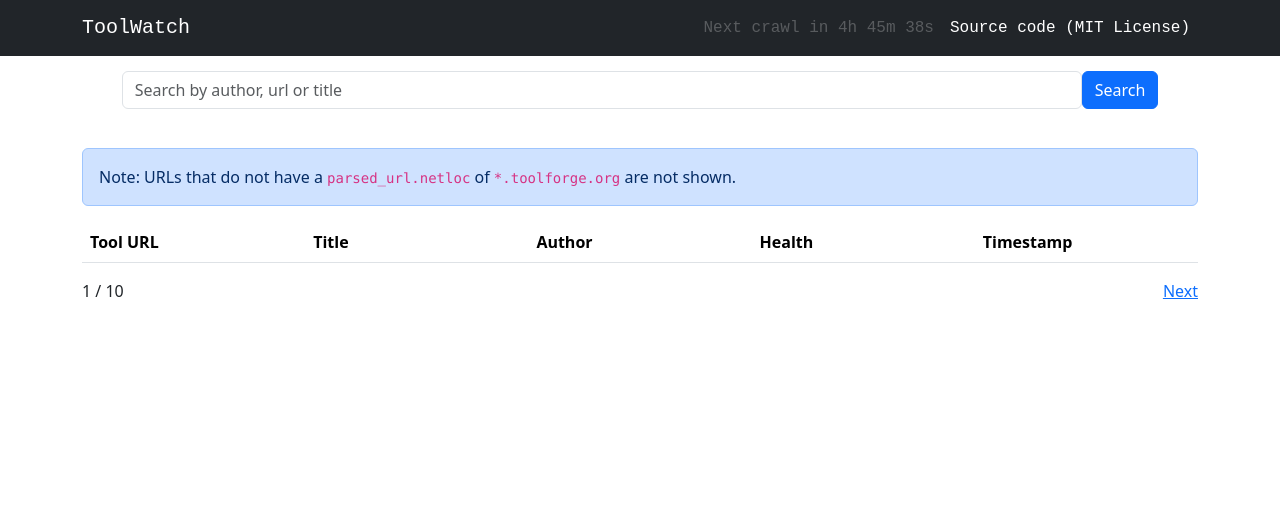
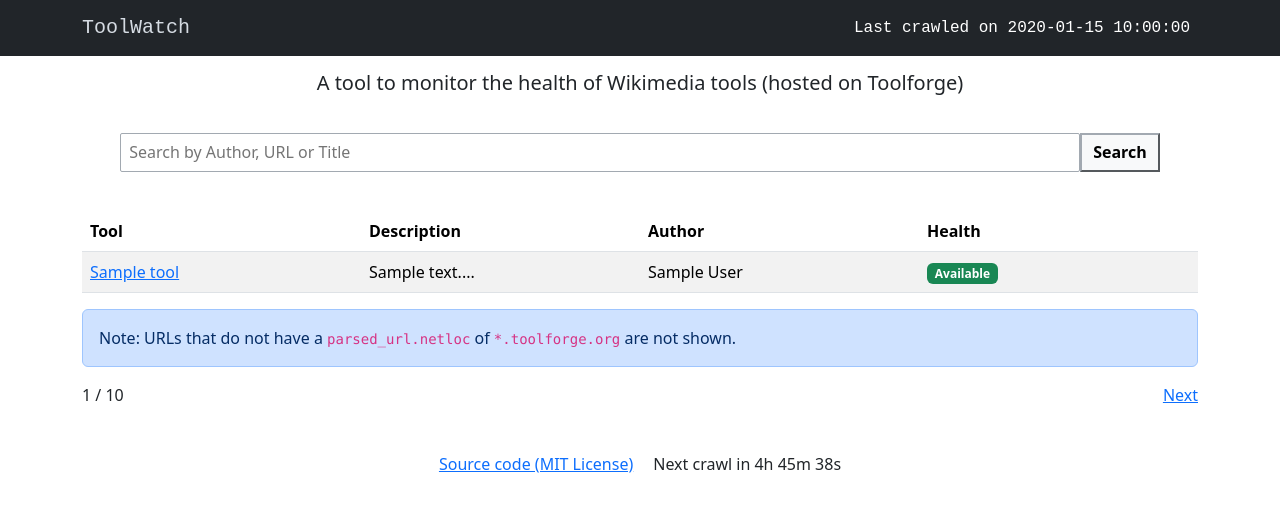
Before and after one commit to gopavasanth/ToolWatch, a Flask app: page / in a window 1280 px wide. Shown: the top 512 px of the page. Run offline with Flask 3, Linux system fonts and the light colour scheme; tables that the repository leaves empty hold one stand-in row (values such as "Sample post"); lists and menus that the app fills with data are empty; some libraries are stand-ins or nearby versions.

Commit message:
update ui

```diff
--- a/app.py
+++ b/app.py
@@ -6,13 +6,14 @@ from urllib.parse import urlparse
 
 app = Flask(__name__)
 app.config['SQLALCHEMY_DATABASE_URI'] = 'sqlite:///tools.db'
+page_limit = 25
 
 @app.route('/')
 def index():
     session = Session()
     curr_page = int(request.args.get("page",1))
     tools = session.query(Tool).all()
-    paginated_tools=tools[(curr_page-1)*50:curr_page*50]
+    paginated_tools=tools[(curr_page-1)*page_limit:curr_page*page_limit]
 
     was_crawled = []
     for tool in paginated_tools:
@@ -28,7 +29,6 @@ def fetch_and_store_data():
     response = requests.get(API_URL)
     data = response.json()
     session = Session()
-    page_limit = 50
     total_pages = len(data) // page_limit
     for page in range(1, total_pages + 1):
         start = (page - 1) * page_limit
--- /dev/null
+++ b/static/style.css
@@ -0,0 +1,57 @@
+.wiki-submit-btn{
+    background-color: #f8f9fa;
+    border-color: #a2a9b1;
+    padding: 0px 11px;
+}
+.wiki-submit-btn:hover{
+    background-color: white;
+}
+
+.wiki-search-input:not(:disabled) {
+    background-color: #ffffff;
+    color: #000000;
+    border-color: #a2a9b1;
+    transition-property: background-color,color,border-color,box-shadow;
+    transition-duration: 250ms;
+}
+.wiki-search-input:focus {
+    background-color: #ffffff;
+    color: #000000;
+    border-color: #a2a9b1;
+    box-shadow: 0 0 0 1px #a2a9b1 inset;
+    outline: 0;
+}
+.wiki-search-input {
+    box-sizing: border-box;
+    display: block;
+    width: 100%;
+    border-width: 1px;
+    border-style: solid;
+    border-radius: 2px;
+    padding: 8px;
+    box-shadow: inset 0 0 0 1px transparent;
+    font-family: inherit;
+    font-size: inherit;
+    line-height: 1.28571429em;
+}
+
+.tool-title{
+    color: #d5dbe2;
+}
+.tool-title:hover{
+    color: white;
+}
+.tool-description{
+    display: flex;
+    justify-content: center;
+    padding: 15px;
+}
+
+.tool-footer{
+    display: flex;
+    justify-content: center;
+    padding: 15px;
+}
+.tool-next-timer{
+    margin-left: 20px;
+}
--- a/templates/index.html
+++ b/templates/index.html
@@ -12,34 +12,6 @@
       href="https://tools-static.wmflabs.org/cdnjs/ajax/libs/bootstrap/5.3.1/css/bootstrap.min.css"
     />
   </head>
-  <body>
-    <nav
-      class="flex navbar navbar-expand-lg navbar-dark bg-dark"
-      style="width: 100%"
-    >
-      <div
-        class="container"
-        style="font-family: 'Courier New', Courier, monospace"
-      >
-        <a class="navbar-brand" href="/">ToolWatch</a>
-        <button
-          class="navbar-toggler"
-          type="button"
-          data-toggle="collapse"
-          data-target="#navbarNav"
-          aria-controls="navbarNav"
-          aria-expanded="false"
-          aria-label="Toggle navigation"
-        >
-          <span class="navbar-toggler-icon"></span>
-        </button>
-        <div class="collapse navbar-collapse" id="navbarNav">
-          <ul class="navbar-nav ms-auto">
-            <li class="nav-item">
-              <a class="nav-link disabled" href="{{ url_for('index') }}"
-                >Next crawl in
-                <span class="header-timer-space"> 00h 00m 00s</span></a
-              >
   <script>
     const today = new Date();
     const tomorrow = new Date(today);
@@ -58,9 +30,7 @@
       const hours = Math.floor(
         (distance % (1000 * 60 * 60 * 24)) / (1000 * 60 * 60)
       );
-                  const minutes = Math.floor(
-                    (distance % (1000 * 60 * 60)) / (1000 * 60)
-                  );
+      const minutes = Math.floor((distance % (1000 * 60 * 60)) / (1000 * 60));
       const seconds = Math.floor((distance % (1000 * 60)) / 1000);
 
       // Display the result in the element with id="demo"
@@ -73,20 +43,52 @@
       }
     }, 1000);
   </script>
+  <body>
+    <nav
+      class="flex navbar navbar-expand-lg navbar-dark bg-dark"
+      style="width: 100%"
+    >
+      <div
+        class="container"
+        style="font-family: 'Courier New', Courier, monospace"
+      >
+        <a class="navbar-brand" href="/">
+          <div class="tool-title">ToolWatch</div></a
+        >
+        <button
+          class="navbar-toggler"
+          type="button"
+          data-toggle="collapse"
+          data-target="#navbarNav"
+          aria-controls="navbarNav"
+          aria-expanded="false"
+          aria-label="Toggle navigation"
+        >
+          <span class="navbar-toggler-icon"></span>
+        </button>
+        <div class="collapse navbar-collapse" id="navbarNav">
+          <ul class="navbar-nav ms-auto">
+            <li class="nav-item">
+              <div class="nav-link active">
+                <!-- check if last_checked is present in any one of the tool -->
+                Last crawled on {% if tools and tools[0] and
+                tools[0].last_checked %}
+                <span>{{tools[0].last_checked}}</span>
+                {% else %}
+                <span>-</span>
+                {% endif %}
+              </div>
             </li>
-            <li class="nav-item">
-              <a
-                class="nav-link active"
-                href="https://github.com/gopavasanth/toolwatch"
-                >Source code (MIT License)</a
-              >
-            </li>
+
             <!-- Add more navigation items as needed -->
           </ul>
         </div>
       </div>
     </nav>
     <div>
+      <h5 class="tool-description">
+        A tool to monitor the health of Wikimedia tools (hosted on Toolforge)
+      </h5>
       <form
         action="{{ url_for('search') }}"
         method="GET"
@@ -97,8 +99,8 @@
             type="search"
             id="search"
             name="search"
-            class="form-control"
-            placeholder="Search by author, url or title"
+            class="wiki-search-input"
+            placeholder="Search by Author, URL or Title"
             `{%
             if
             search_term
@@ -109,39 +111,44 @@
             %}`
           />
         </div>
-        <button type="submit" class="btn btn-primary">Search</button>
+        <button type="submit" class="wiki-submit-btn"><b>Search</b></button>
       </form>
     </div>
     <div class="container mt-4">
-      <div class="alert alert-primary" role="alert">
-        Note: URLs that do not have a <code>parsed_url.netloc</code> of
-        <code>*.toolforge.org</code> are not shown.
-      </div>
-
       <table class="table table-striped" style="table-layout: fixed">
         <thead>
           <tr>
-            <th>Tool URL</th>
-            <th>Title</th>
+            <th>Tool</th>
+            <th>Description</th>
             <th>Author</th>
-            <th>Health</th>
-            <th>Timestamp</th>
+            <th
+              data-toggle="tooltip"
+              data-placement="top"
+              title="Whether the tool is available or not"
+            >
+              Health
+            </th>
           </tr>
         </thead>
         <tbody>
           {% for tool in tools %}
           <tr>
-            {% if was_crawled and was_crawled.pop(0) == True %}
             <td>
               <a
                 href="{{ tool.url }}"
                 target="_blank"
                 style="word-wrap: break-word"
               >
-                {{ tool.url }}
+                {{ tool.title }}
               </a>
             </td>
-            <td>{{ tool.title }}</td>
+            <td
+              data-toggle="tooltip"
+              data-placement="top"
+              title="{{tool.description}}"
+            >
+              {{tool.description[:50]}}...
+            </td>
             <td>{{ tool.author }}</td>
             <td>
               {% if tool.health_status == True %}
@@ -150,12 +157,15 @@
               <span class="badge bg-danger">Unavailable</span>
               {% endif %}
             </td>
-            <td>{{ tool.last_checked }}</td>
-            {% endif %}
+            <!-- <td>{{ tool.last_checked }}</td> -->
           </tr>
           {% endfor %}
         </tbody>
       </table>
+      <div class="alert alert-primary" role="alert">
+        Note: URLs that do not have a <code>parsed_url.netloc</code> of
+        <code>*.toolforge.org</code> are not shown.
+      </div>
       <div
         style="
           margin-bottom: 30px;
@@ -172,6 +182,16 @@
           {% endif %}
         </div>
       </div>
+      <footer class="tool-footer">
+        <a
+          style="display: flex; justify-content: center"
+          href="https://github.com/gopavasanth/toolwatch"
+          >Source code (MIT License)</a
+        >
+        <div class="tool-next-timer">
+          Next crawl in <span class="header-timer-space">00h 00m 00s</span>
+        </div>
+      </footer>
     </div>
 
     <!-- Add Bootstrap JS scripts at the end of the body -->
```
Lines whose indentation alone changed are shown as unchanged.
